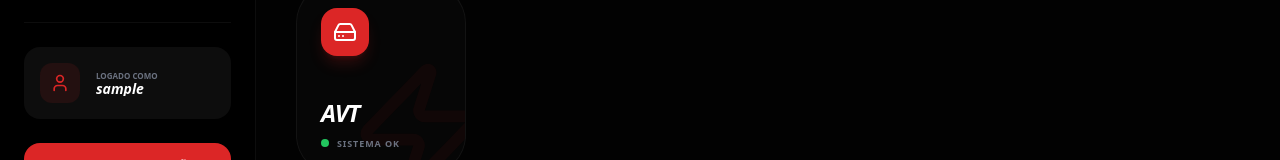
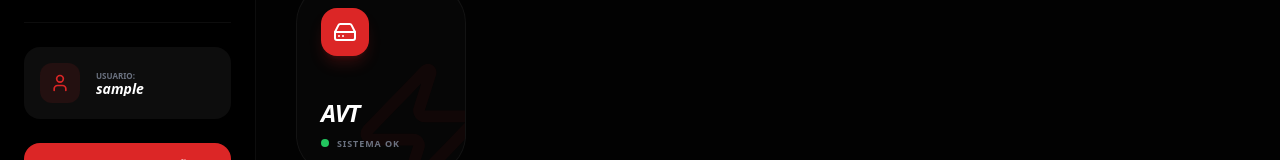
Before and after one commit to DevMathAvila/sistema-de-gestao, a React (Vite) app: page /dashboard in a window 1280 px wide. Shown: the part 624-784 px from the top of the page. Built offline with nearby package versions, Linux system fonts and the light colour scheme; no server answers; the database is empty; sample sign-in values are in the browser's storage.

Commit message:
Feat: atualização de usuário

```diff
--- a/src/pages/Dashboard.jsx
+++ b/src/pages/Dashboard.jsx
@@ -94,7 +94,7 @@ const Dashboard = () => {
           <div className={`flex items-center gap-4 mb-6 p-4 rounded-2xl ${theme === 'dark' ? 'bg-white/5' : 'bg-slate-50'}`}>
             <div className="w-10 h-10 bg-red-600/10 rounded-xl flex items-center justify-center text-red-600"><User size={20}/></div>
             <div className="overflow-hidden">
-                <p className={`text-[8px] font-black uppercase ${styles.subtext}`}>Logado como</p>
+                <p className={`text-[8px] font-black uppercase ${styles.subtext}`}>Usuario: </p>
                 <p className="text-sm font-black truncate italic leading-none">{user.username}</p>
             </div>
           </div>
```
